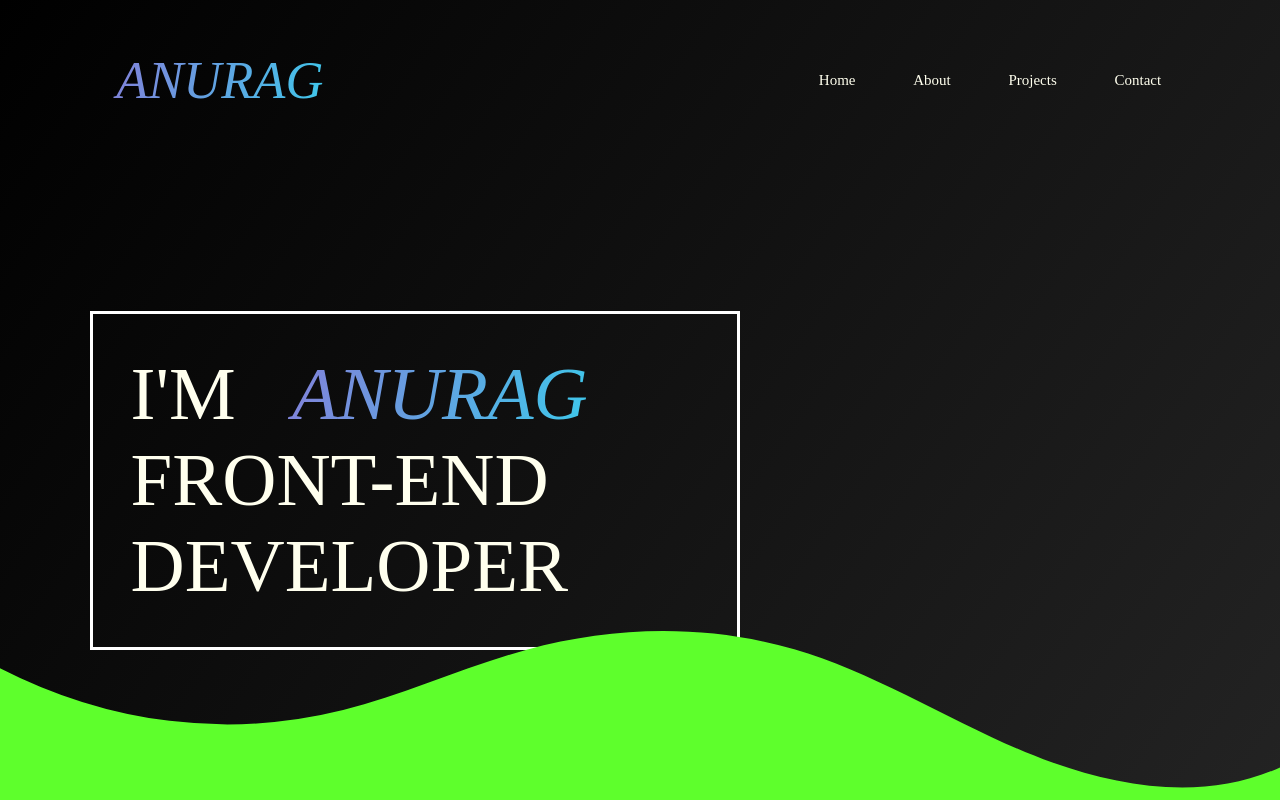
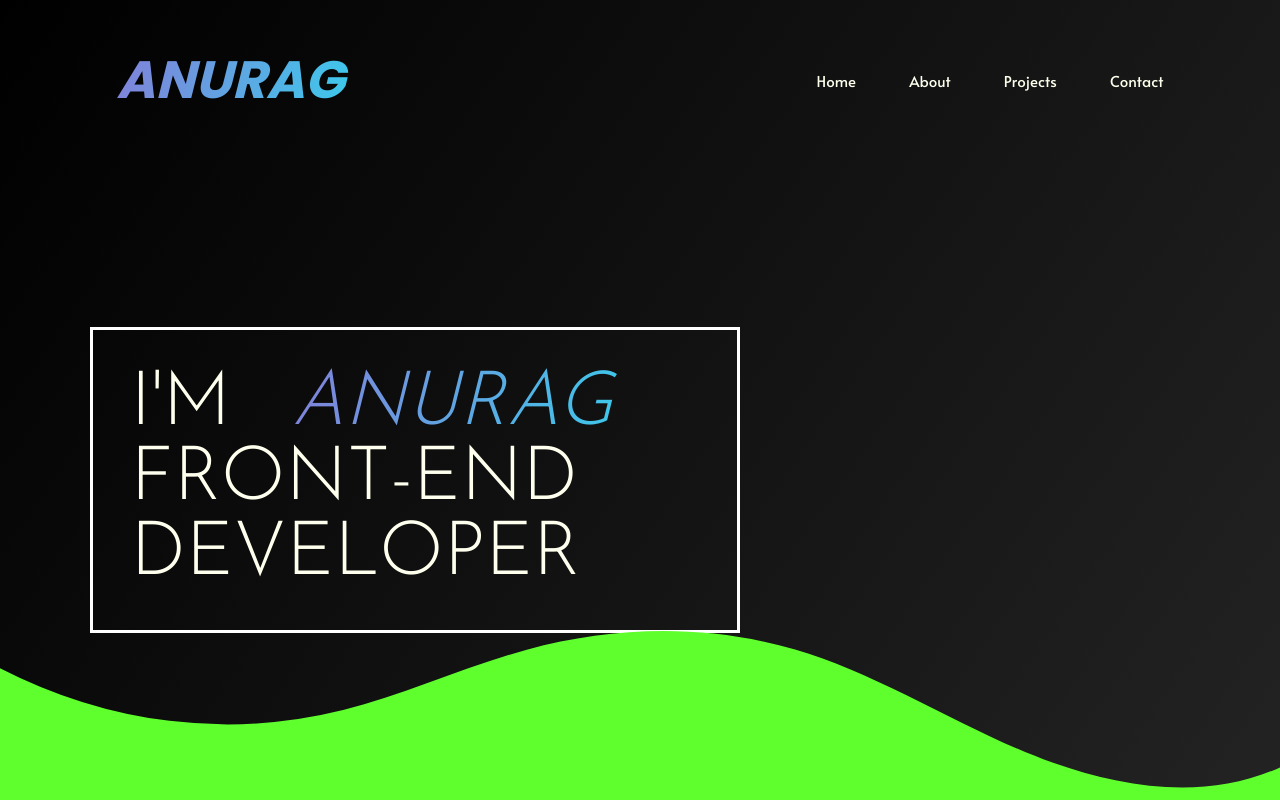
Before and after one commit to exist08/portfolio, a plain HTML site: page index.html in a window 1280 px wide. Shown: the top 800 px of the page. Drawn offline with nearby package versions, Linux system fonts and the light colour scheme; files that its build step writes are made by us from their sources; the site is published under a folder, as on GitHub Pages, so addresses that start at the root find nothing.

Commit message:
Update style.less

```diff
--- a/style.less
+++ b/style.less
@@ -1,16 +1,16 @@
 @font-face {
     font-family: 'alata';
-    src: url(/fonts/Alata-Regular.ttf);
+    src: url(./fonts/Alata-Regular.ttf);
 }
 
 @font-face {
     font-family: 'josefinsans';
-    src: url(/fonts/JosefinSans-Light.ttf);
+    src: url(./fonts/JosefinSans-Light.ttf);
 }
 
 @font-face {
     font-family: 'pop';
-    src: url(/fonts/Poppins-Bold.ttf);
+    src: url(./fonts/Poppins-Bold.ttf);
 }
 
 * {
```
